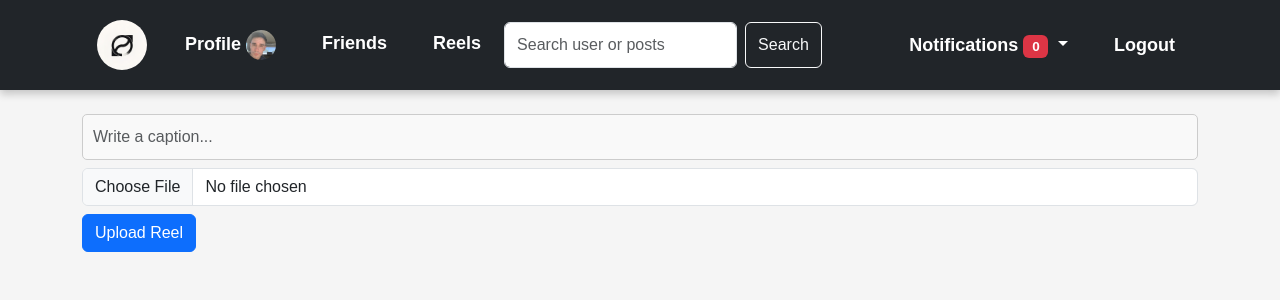
After one commit to Sshieldsmma/ForeverSocial, a Flask app: page /reels in a window 1280 px wide. The commit adds this page. Shown: the top 300 px of the page. Run offline with Flask 3, Linux system fonts and the light colour scheme; a user stored in the database is signed in; data that the repository does not hold is empty.

Commit message:
updated posts, profiles, added blueprint for reels, updated the UI for the reels page and database migrations

```diff
--- a/app/__init__.py
+++ b/app/__init__.py
@@ -15,7 +15,7 @@ bcrypt =  Bcrypt()
 login_manager = LoginManager()
 login_manager.login_view = "auth.login"
 login_manager.login_message_category = "info"
-migrate = Migrate()
+migrate = Migrate(db)
 
 def create_app():
     app = Flask(__name__)
--- a/app/routes/__init__.py
+++ b/app/routes/__init__.py
@@ -4,6 +4,6 @@ from flask import Blueprint
 from app.routes.auth import auth
 from app.routes.main import main
 from app.routes.users import users
+from app.routes.reels import reels
 
-
-blueprints = [auth, main, users]
+blueprints = [auth, main, users, reels]
--- /dev/null
+++ b/app/routes/reels.py
@@ -0,0 +1,66 @@
+from flask import Blueprint, request, jsonify, render_template, url_for, redirect
+from werkzeug.utils import secure_filename
+import boto3, uuid
+from app.models import db, Reel
+from datetime import datetime, timezone
+
+reels = Blueprint('reels', __name__)
+s3 = boto3.client('s3')
+BUCKET_NAME = 'foreversocial-media-uploads'  # S3 bucket name
+
+@reels.route('/reels/upload', methods=['POST'])
+def upload_reel():
+    user_id = request.form.get('user_id')
+    caption = request.form.get('caption', '')
+    video = request.files['video']
+
+    if not video:
+        return jsonify({"error": "No video file provided"}), 400
+
+
+    filename = secure_filename(video.filename)
+    file_extension = filename.rsplit('.', 1)[-1]
+    unique_filename = f"reels{uuid.uuid4()}.{file_extension}"
+
+    s3.upload_fileobj(video, 'foreversocial-media-uploads', unique_filename, ExtraArgs={"ContentType": video.content_type})
+    video_url = f"https://{BUCKET_NAME}.s3.amazonaws.com/{unique_filename}"
+
+    new_reel = Reel(
+        user_id=user_id,
+        caption=caption,
+        video_url=video_url,
+        created_at=datetime.now(timezone.utc),
+        views=0,
+        likes=0,
+        comments='',
+    )
+    db.session.add(new_reel)
+    db.session.commit()
+
+    return jsonify({"message": "Reel uploaded successfully", "video_url": video_url}), 201
+
+
+@reels.route('/reels', methods=['GET'])
+def get_reels():
+    reels = Reel.query.all()
+    return render_template('reels.html', reels=reels)
+
+
+@reels.route('/reels/like/<int:reel_id>', methods=['POST'])
+def like_reel(reel_id):
+    reel = Reel.query.get_or_404(reel_id)
+    reel.likes += 1
+    db.session.commit()
+    return redirect(url_for('reels.get_reels'))
+
+
+@reels.route('/reels/comment/<int:reel_id>', methods=['POST'])
+def comment_reel(reel_id):
+    comment = request.form.get('comment')
+    reel = Reel.query.get_or_404(reel_id)
+    if reel.comments:
+        reel.comments += f'\n{comment}'
+    else:
+        reel.comments = comment
+    db.session.commit()
+    return redirect(url_for('reels.get_reels'))
--- a/app/templates/navbar.html
+++ b/app/templates/navbar.html
@@ -15,7 +15,7 @@
                 {% if current_user.is_authenticated %}
                 <li class="nav-item">
                     <a class="nav-link" href="{{ url_for('users.profile', user_id=current_user.id) }}">
-                        Profile <img src="{{ url_for('static', filename='images/profile_pics/' + user.profile_picture) }}?v={{ user.id }}" alt="Profile Picture"
+                        Profile <img src="{{ url_for('static', filename='images/profile_pics/' + current_user.profile_picture) }}?v={{ current_user.id }}" alt="Profile Picture"
                         style="width: 30px; height: 30px; border-radius: 50%;" >
                     </a>
                 </li>
@@ -24,6 +24,10 @@
                     <a class="nav-link" href="{{ url_for('users.friends_list', user_id=current_user.id) }}">Friends</a>
                 </li>
                 {% endif %}
+
+                <li class="nav-item">
+                    <a class="nav-link" href="{{ url_for('reels.get_reels') }}">Reels</a>
+                </li>
 
                 <form class="d-flex ms-auto" action="{{ url_for('main.search') }}" method="get">
                     <input class="form-control me-2" type="search" name="query" placeholder="Search user or posts" aria-label="Search">
--- /dev/null
+++ b/app/templates/reels.html
@@ -0,0 +1,28 @@
+{% extends "layout.html" %}
+{% block content %}
+<div class=""reels-feed">
+    <form action="{{ url_for('reels.upload_reel') }}" method="post" enctype="multipart/form-data">
+    <input type="text" name="user_id" value="{{ current_user.id }}" hidden>
+    <input type="text" name="caption" placeholder="Write a caption..." class="form-control mb-2">
+    <input type="file" name="video" accept="video/*" class="form-control mb-2">
+    <button type="submit" class="btn btn-primary">Upload Reel</button>
+</form>
+    {% for reel in reels %}
+  <div class="reel mb-4">
+    <video controls style="width: 100%; max-height: 400px;">
+      <source src="{{ reel.video_url }}" type="video/mp4">
+    </video>
+    <div>
+      <p><strong>Caption:</strong> {{ reel.caption }}</p>
+      <form action="{{ url_for('reels.like_reel', reel_id=reel.id) }}" method="post" style="display:inline;">
+          <button class="btn btn-sm btn-outline-danger">❤️ {{ reel.likes }}</button>
+      </form>
+      <form action="{{ url_for('reels.comment_reel', reel_id=reel.id) }}" method="post" style="display:inline;">
+          <input type="text" name="comment" placeholder="Add comment" class="form-control d-inline w-50">
+          <button class="btn btn-sm btn-outline-secondary">Comment</button>
+      </form>
+    </div>
+  </div>
+{% endfor %}
+</div>
+{% endblock %}
```
Also changed, not shown: app/models.py (+23 -2 lines), app/routes/main.py (+28 -1 lines), app/static/styles.css (+36 -0 lines), app/templates/post.html (+45 -7 lines), app/templates/profile.html (+8 -3 lines).
